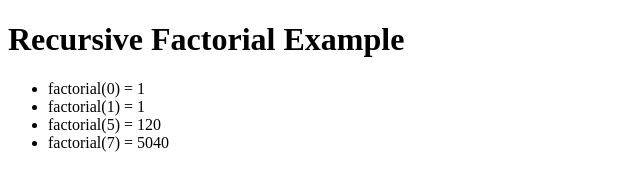
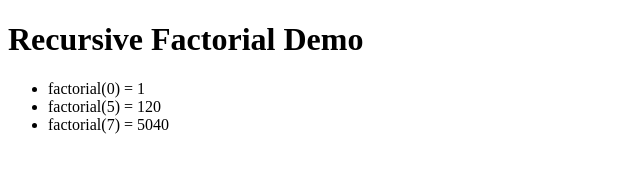
Before and after one commit to Git360hub/ReactJSProjects, a plain HTML site: page index.html in a window 1280 px wide. Shown: the whole page, without its empty margins (0-640 px from the left). Drawn offline with Linux system fonts and the light colour scheme.

Commit message:
june 24 task 4

```diff
--- a/index.html
+++ b/index.html
@@ -2,23 +2,22 @@
 <html lang="en">
 <head>
   <meta charset="UTF-8">
-  <title>Recursive Factorial Example</title>
+  <title>Recursive Factorial Demo</title>
 </head>
 <body>
-  <h1>Recursive Factorial Example</h1>
-  <ul id="factorial-results"></ul>
+  <h1>Recursive Factorial Demo</h1>
+  <ul id="factorial-list"></ul>
 
   <script>
-
     function factorial(n) {
-      if (n === 0 || n === 1) {
+      if (n === 0) {
         return 1;
       }
       return n * factorial(n - 1);
     }
 
-    const testCases = [0, 1, 5, 7];
-    const ul = document.getElementById('factorial-results');
+    const testCases = [0, 5, 7];
+    const ul = document.getElementById('factorial-list');
 
     testCases.forEach(n => {
       const result = factorial(n);
--- a/script.js
+++ b/script.js
@@ -1,12 +1,9 @@
 function factorial(n) {
-  if (n === 0 || n === 1) {
+  if (n === 0) {
     return 1;
   }
-
   return n * factorial(n - 1);
 }
 
 console.log(factorial(0));
-console.log(factorial(1));
 console.log(factorial(5));
-console.log(factorial(7));
```
